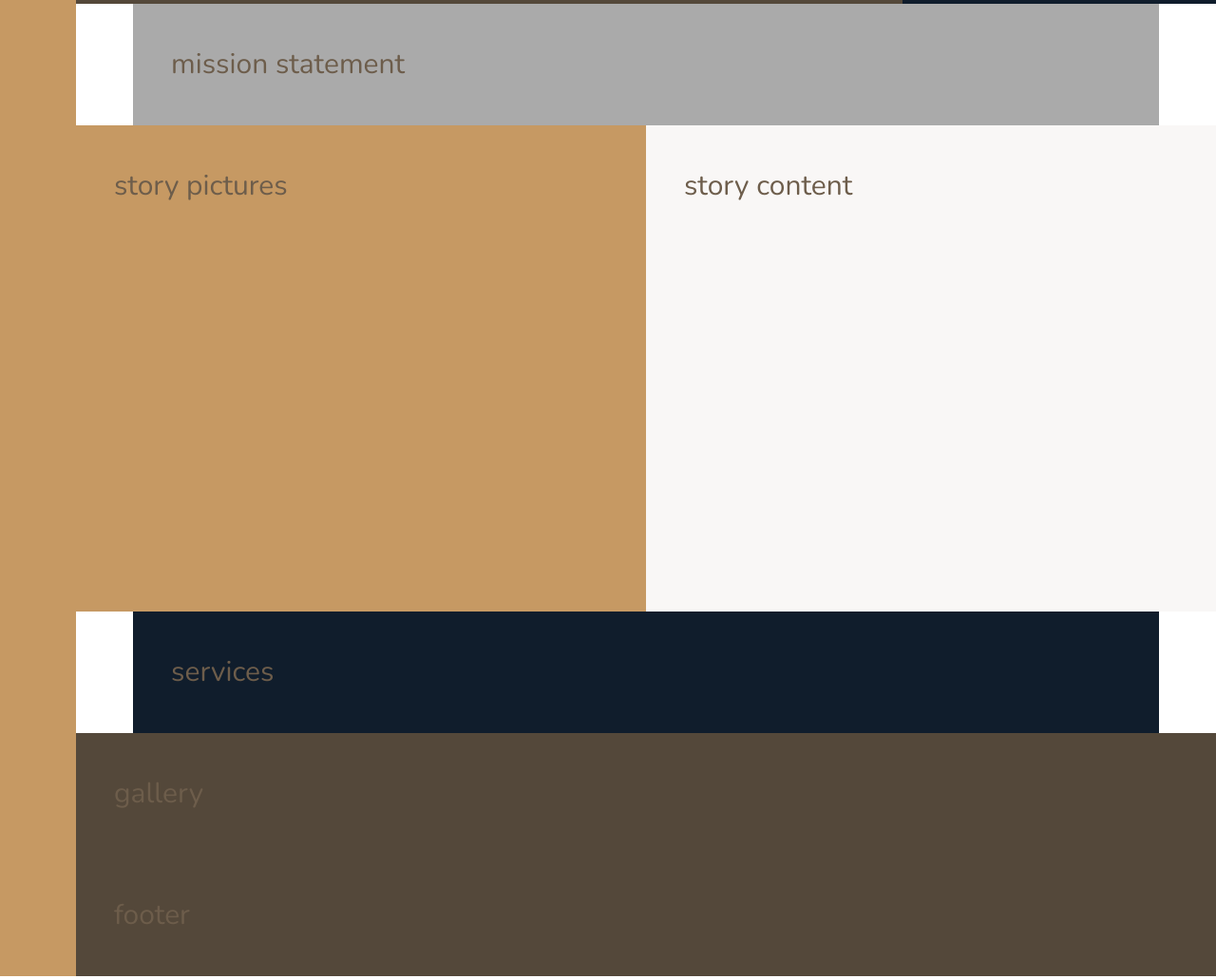
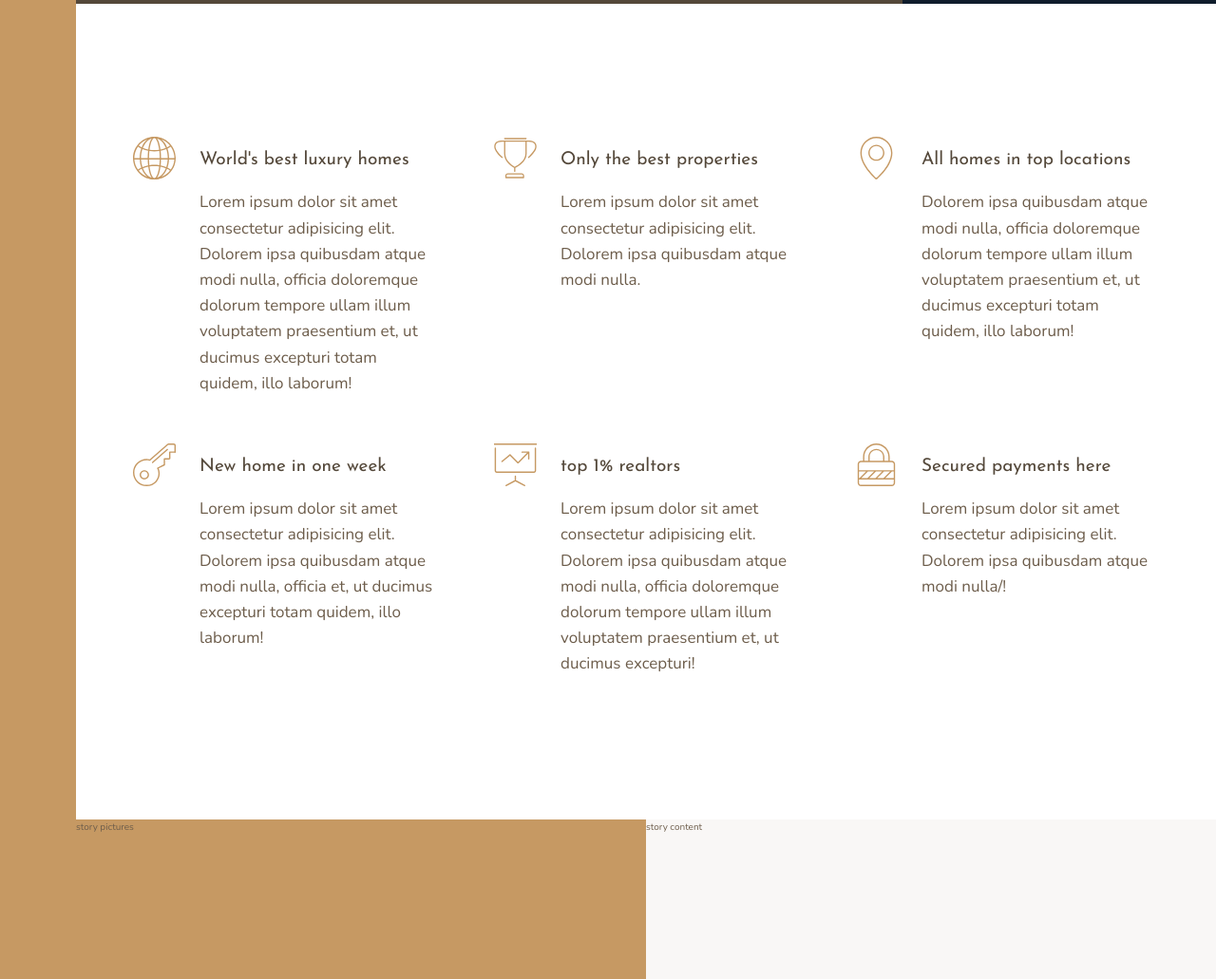
Before and after one commit to ghaidan92/project-svs, a website: page index.html in a window 1280 px wide. Shown: the part 636-1667 px from the top of the page at 95% size. Drawn offline with nearby package versions, Linux system fonts and the light colour scheme.

Commit message:
completed the mission's section

```diff
--- a/index.html
+++ b/index.html
@@ -1,5 +1,6 @@
 <!DOCTYPE html>
 <html lang="en">
+
 <head>
     <meta charset="UTF-8">
     <meta name="viewport" content="width=device-width, initial-scale=1.0">
@@ -11,6 +12,7 @@
 
     <title>nexter &mdash; your home, your freedom</title>
 </head>
+
 <body class="container">
     <div class="sidebar">
         Sidebar
@@ -24,8 +26,64 @@
         Top 3
     </div>
 
-        <section class="mission">
-            mission statement
+    <section class="missions">
+        <div class="mission">
+            <svg class="mission__icon">
+                <use xlink:href="img/sprite.svg#icon-global"></use>
+            </svg>
+            <h4 class="heading-4 heading-4--dark">World's best luxury homes</h4>
+            <p class="mission__text">Lorem ipsum dolor sit amet consectetur adipisicing elit. Dolorem ipsa quibusdam
+                atque modi nulla, officia doloremque dolorum tempore ullam illum voluptatem praesentium et, ut ducimus
+                excepturi totam quidem, illo laborum!</p>
+        </div>
+
+        <div class="mission">
+            <svg class="mission__icon">
+                <use xlink:href="img/sprite.svg#icon-trophy"></use>
+            </svg>
+            <h4 class="heading-4 heading-4--dark">Only the best properties</h4>
+            <p class="mission__text">Lorem ipsum dolor sit amet consectetur adipisicing elit. Dolorem ipsa quibusdam
+                atque modi nulla.</p>
+        </div>
+
+        <div class="mission">
+            <svg class="mission__icon">
+                <use xlink:href="img/sprite.svg#icon-map-pin"></use>
+            </svg>
+            <h4 class="heading-4 heading-4--dark">All homes in top locations</h4>
+            <p class="mission__text"> Dolorem ipsa quibusdam
+                atque modi nulla, officia doloremque dolorum tempore ullam illum voluptatem praesentium et, ut ducimus
+                excepturi totam quidem, illo laborum!</p>
+        </div>
+
+        <div class="mission">
+            <svg class="mission__icon">
+                <use xlink:href="img/sprite.svg#icon-key"></use>
+            </svg>
+            <h4 class="heading-4 heading-4--dark">New home in one week</h4>
+            <p class="mission__text">Lorem ipsum dolor sit amet consectetur adipisicing elit. Dolorem ipsa quibusdam
+                atque modi nulla, officia et, ut ducimus
+                excepturi totam quidem, illo laborum!</p>
+        </div>
+
+        <div class="mission">
+            <svg class="mission__icon">
+                <use xlink:href="img/sprite.svg#icon-presentation"></use>
+            </svg>
+            <h4 class="heading-4 heading-4--dark">top 1% realtors</h4>
+            <p class="mission__text">Lorem ipsum dolor sit amet consectetur adipisicing elit. Dolorem ipsa quibusdam
+                atque modi nulla, officia doloremque dolorum tempore ullam illum voluptatem praesentium et, ut ducimus
+                excepturi!</p>
+        </div>
+
+        <div class="mission">
+            <svg class="mission__icon">
+                <use xlink:href="img/sprite.svg#icon-lock"></use>
+            </svg>
+            <h4 class="heading-4 heading-4--dark">Secured payments here</h4>
+            <p class="mission__text">Lorem ipsum dolor sit amet consectetur adipisicing elit. Dolorem ipsa quibusdam
+                atque modi nulla/!</p>
+        </div>
     </section>
 
     <div class="story__pictures">
@@ -48,4 +106,5 @@
         footer
     </footer>
 </body>
+
 </html>
--- a/sass/_base.scss
+++ b/sass/_base.scss
@@ -39,9 +39,4 @@ body {
     grid-template-rows: 80vh min-content 40vw repeat(3, min-content);
     grid-template-columns: [sidebar-start] 8rem [sidebar-end full-start] minmax(6rem, 1fr) [center-start] repeat(8, [col-start] minmax(min-content,
                             14rem) [col-end]) [center-end] minmax(6rem, 1fr) [full-end];
-
-    & > * {
-        padding: 40px;
-        font-size: 3rem;
-    }
 }
--- a/sass/_mission.scss
+++ b/sass/_mission.scss
@@ -1,4 +1,31 @@
+.missions {
+    grid-column: center-start / center-end;
+
+    margin: 15rem 0;
+
+    display: grid;
+    // grid-template-columns: repeat(3, 1fr);
+    grid-template-columns: repeat(auto-fit, minmax(25rem, 1fr));
+    grid-gap: 6rem;
+    align-items: start;
+}
+
 .mission {
-    background-color: $color-grey-light-2;
-    grid-column: center-start / center-end;
+
+    display: grid;
+    grid-template-columns: min-content 1fr;
+    grid-row-gap: 1.5rem;
+    grid-column-gap: 2.5rem;
+
+    &__icon {
+        fill: $color-primary;
+        width: 4.5rem;
+        height: 4.5rem;
+        grid-row: 1 / span 2;
+        transform: translateY(-1rem);
+    }
+
+    &__text {
+        font-size: 1.7rem;
+    }
 }
--- a/sass/_typography.scss
+++ b/sass/_typography.scss
@@ -0,0 +1,24 @@
+%heading {
+    font-family: $font-display;
+    font-weight: 400;
+}
+
+.heading-1 {
+    @extend %heading;
+}
+
+.heading-2 {
+    @extend %heading;
+}
+
+.heading-3 {
+    @extend %heading;
+}
+
+.heading-4 {
+    @extend %heading;
+    font-size: 1.9rem;
+
+    &--light {color: $color-grey-light-1; }
+    &--dark {color: $color-grey-dark-1; }
+}
```
Also changed, not shown: css/style.css. Lines whose indentation alone changed are shown as unchanged.
